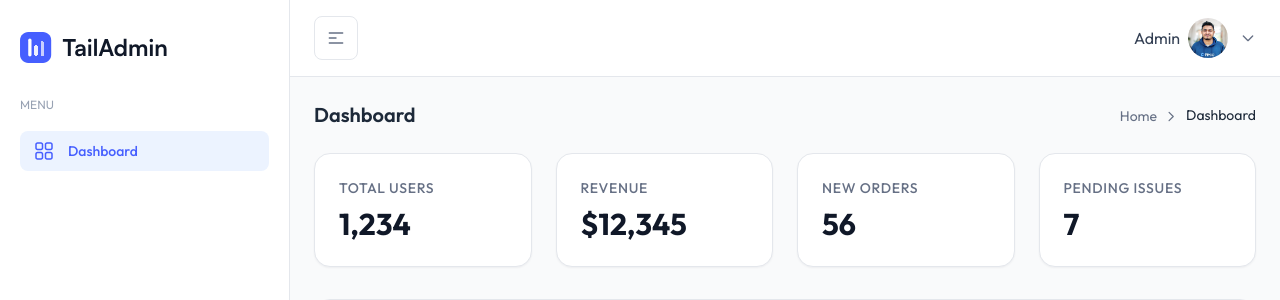
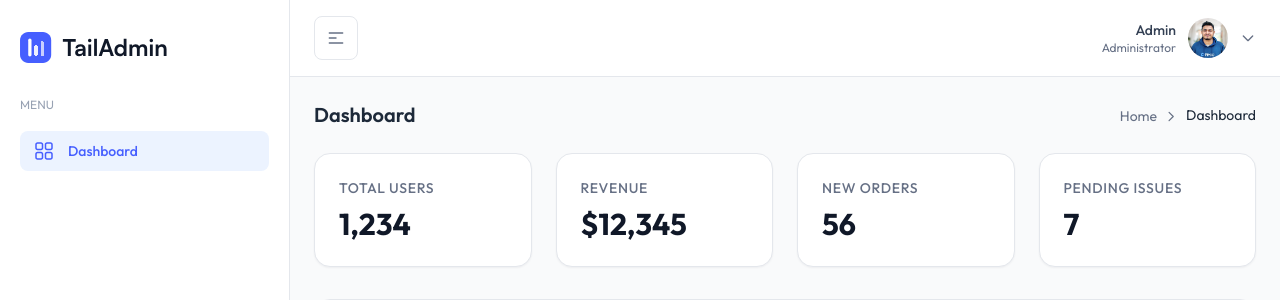
Before and after one commit to Indra77ya/website-nh-teknik, a Laravel app: page /admin/dashboard in a window 1280 px wide. Shown: the top 300 px of the page. Run offline with Laravel 12, Linux system fonts and the light colour scheme; a user stored in the database is signed in; data comes from the database, SQL or seed files in the repository; style sheets or scripts are compiled from the project's sources.

Commit message:
Fix Admin Header Dropdown Styling

```diff
--- a/resources/views/partials/tailadmin-header.blade.php
+++ b/resources/views/partials/tailadmin-header.blade.php
@@ -41,21 +41,28 @@
             class="items-center justify-between w-full gap-4 px-5 py-4 lg:flex shadow-theme-md lg:justify-end lg:px-0 lg:shadow-none"
         >
             <div class="relative" x-data="{ open: false }">
-                <button @click="open = !open" class="flex items-center gap-2 focus:outline-none">
-                    <span class="text-gray-700 dark:text-gray-400">Admin</span>
-                    <div class="w-10 h-10 rounded-full bg-gray-300 overflow-hidden">
-                        <!-- Placeholder avatar -->
+                <button @click="open = !open" class="flex items-center gap-3 focus:outline-none">
+                    <span class="hidden text-right lg:block">
+                        <span class="block text-sm font-medium text-gray-700 dark:text-gray-200">Admin</span>
+                        <span class="block text-xs text-gray-500 dark:text-gray-400">Administrator</span>
+                    </span>
+
+                    <div class="w-10 h-10 rounded-full bg-gray-300 overflow-hidden shrink-0">
                         <img src="{{ asset('images/user/owner.jpg') }}" alt="User" class="w-full h-full object-cover"/>
                     </div>
-                    <svg :class="open ? 'rotate-180' : ''" class="w-4 h-4 ml-1 transition-transform duration-200 text-gray-500" fill="none" stroke="currentColor" viewBox="0 0 24 24">
+
+                    <svg :class="open ? 'rotate-180' : ''" class="w-4 h-4 text-gray-500 transition-transform duration-200" fill="none" stroke="currentColor" viewBox="0 0 24 24">
                         <path stroke-linecap="round" stroke-linejoin="round" stroke-width="2" d="M19 9l-7 7-7-7"></path>
                     </svg>
                 </button>
 
-                <div x-show="open" @click.away="open = false" class="absolute right-0 w-48 mt-2 py-2 bg-white rounded-md shadow-xl z-50 dark:bg-gray-800 border border-gray-100 dark:border-gray-700" style="display: none;">
+                <div x-show="open" @click.away="open = false" class="absolute right-0 mt-3 w-48 rounded-xl border border-gray-200 bg-white py-2 shadow-theme-xl dark:border-gray-800 dark:bg-gray-900 z-50" style="display: none;">
                     <form method="POST" action="{{ route('logout') }}">
                         @csrf
-                        <button type="submit" class="block w-full px-4 py-2 text-sm text-left text-gray-700 hover:bg-gray-100 dark:text-gray-300 dark:hover:bg-gray-700">
+                        <button type="submit" class="flex w-full items-center gap-3 px-4 py-2.5 text-sm font-medium text-gray-700 hover:bg-gray-100 hover:text-brand-500 dark:text-gray-300 dark:hover:bg-white/5 dark:hover:text-brand-400 transition-colors">
+                            <svg class="w-5 h-5" fill="none" stroke="currentColor" viewBox="0 0 24 24">
+                                <path stroke-linecap="round" stroke-linejoin="round" stroke-width="2" d="M17 16l4-4m0 0l-4-4m4 4H7m6 4v1a3 3 0 01-3 3H6a3 3 0 01-3-3V7a3 3 0 013-3h4a3 3 0 013 3v1"></path>
+                            </svg>
                             Keluar
                         </button>
                     </form>
```
